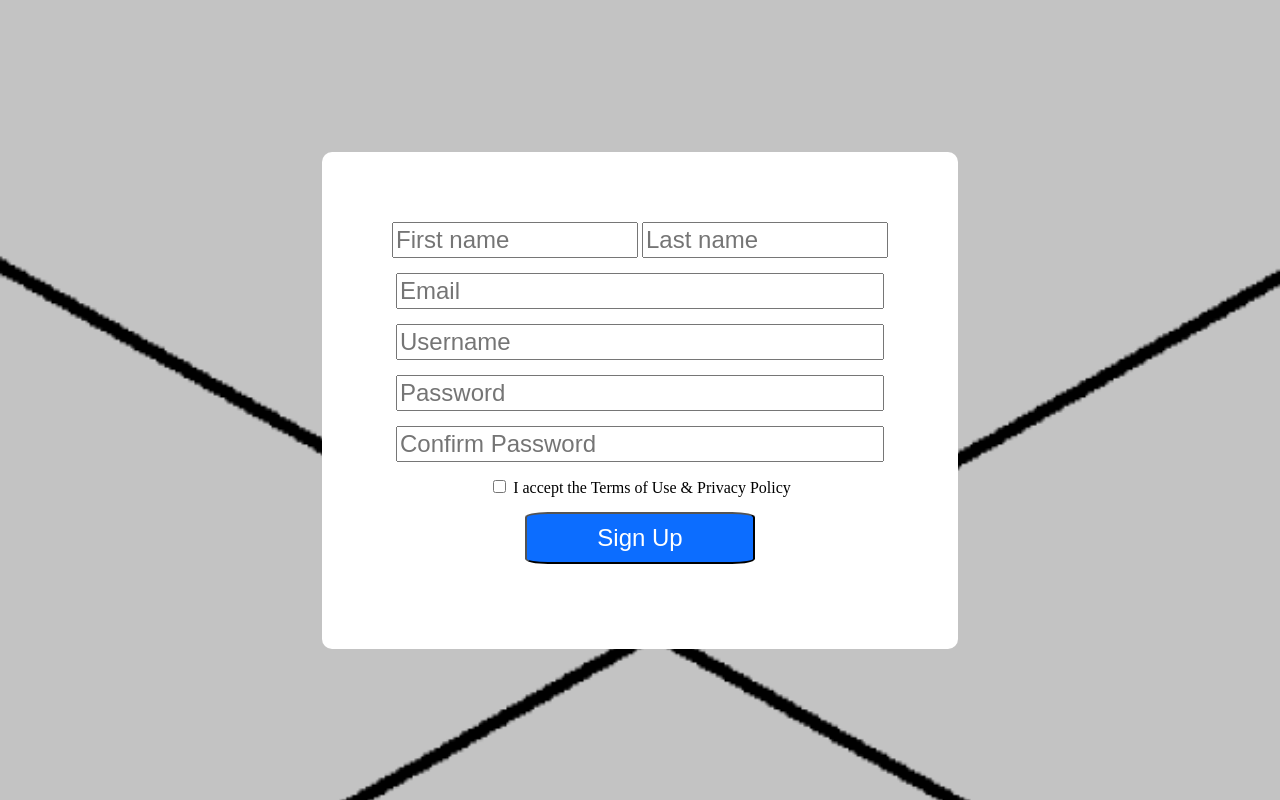
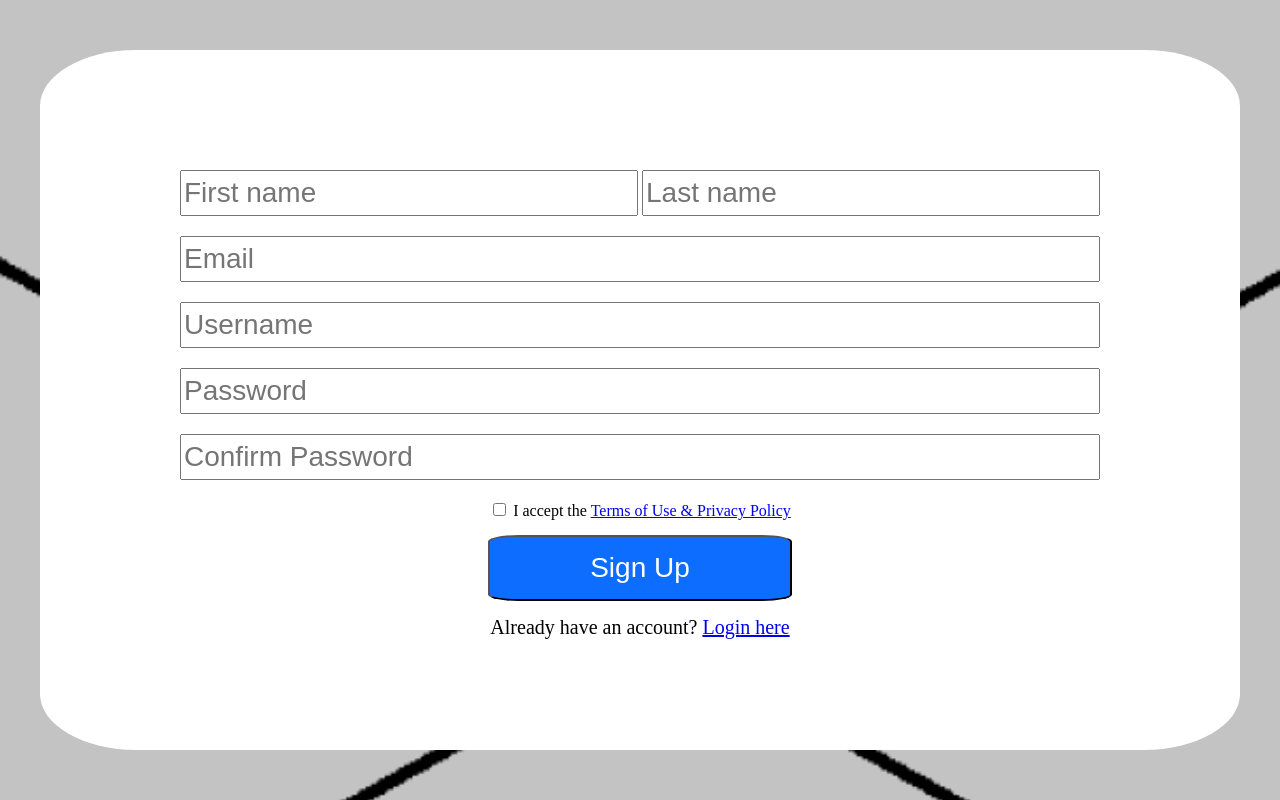
Before and after one commit to jorgealamoo/PS-grupo-10, a plain HTML site: page SignUp/Sign up.html in a window 1280 px wide. Drawn offline with Linux system fonts and the light colour scheme.

Commit message:
Sign up casi terminado

```diff
--- a/SignUp/Sign up.css
+++ b/SignUp/Sign up.css
@@ -9,10 +9,11 @@ body {
     align-items: center;
 }
 
-.whiteSquare {
+.whiteRectangle {
     background-color: white;
-    padding: 70px;
-    border-radius: 10px;
+    width: 1200px;
+    height: 700px;
+    border-radius: 8%;
 }
 
 form {
@@ -21,37 +22,51 @@ form {
     align-items: center;
 }
 
+.center {
+    margin-top: 10%;
+    display: block;
+}
+
 .center div {
-    margin-bottom: 15px;
+    margin-bottom: 0; /* Eliminado el margen inferior */
 }
 
 .big_inputs, .small_inputs {
-    font-size: 24px;
+    font-size: 28px; /* Aumentado el tamaño de la fuente */
 }
 
 .small_inputs {
-    width: 238px;
-    height: 30px;
+    width: 450px; /* Ancho ajustado para que esté pegado a los márgenes */
+    height: 40px; /* Ajustado la altura para hacerlo más grande */
+    margin-bottom: 20px; /* Espacio entre inputs */
 }
 
 .big_inputs {
-    width: 480px;
-    height: 30px;
+    width: 912px; /* Ancho ajustado para que esté pegado a los márgenes y coincida con el ancho de los small_inputs */
+    height: 40px; /* Ajustado la altura para hacerlo más grande */
+    margin-bottom: 20px; /* Espacio entre inputs */
 }
 
 .SignUpButton {
-    font-size: 24px;
+    margin-top: 15px;
+    font-size: 28px; /* Aumentado el tamaño de la fuente */
     background-color: #0C6DFF;
     color: white;
-    padding: 10px 70px;
+    padding: 15px 100px; /* Ajustado el padding para hacer el botón más grande */
     border-radius: 10%;
 }
 
 .terms_checkbox {
     display: flex;
     align-items: center;
+    font-size: 28px; /* Aumentado el tamaño de la fuente */
 }
 
 .terms_text {
-    margin-right: 10px;
+    margin-right: 20px; /* Ajustado el margen derecho para dar más espacio entre el texto y el checkbox */
 }
+
+.AlreadyAcc {
+    margin-top: 15px;
+    font-size: 20px;
+}
--- a/SignUp/Sign up.html
+++ b/SignUp/Sign up.html
@@ -7,7 +7,7 @@
 </head>
 
 <body>
-<div class="whiteSquare">
+<div class="whiteRectangle">
     <div class="center">
         <form>
             <div>
@@ -33,12 +33,17 @@
 
             <div class="checkbox-container">
                 <input type="checkbox" id="agreeTerms" name="agreeTerms">
-                <label class="checkbox-label" for="agreeTerms">I accept the Terms of Use & Privacy Policy</label>
+                <label class="checkbox-label" for="agreeTerms">I accept the <a href="https://i.pinimg.com/736x/78/d6/8a/78d68a5864e2b229374dfc2df66ab31b.jpg">Terms of Use & Privacy Policy </a></label>
             </div>
 
             <div>
                 <button class="SignUpButton" type="submit">Sign Up</button>
             </div>
+
+            <div class="AlreadyAcc">
+                 Already have an account? <a href="../Login/index.html"> Login here </a>
+            </div>
+
         </form>
     </div>
 </div>
```
